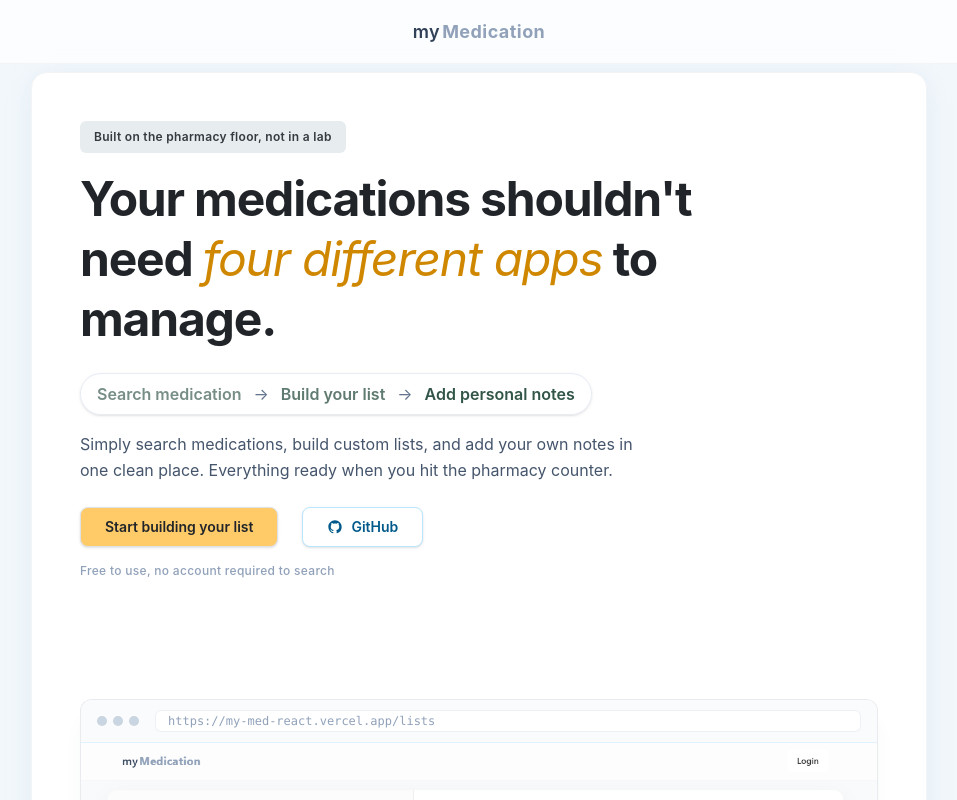
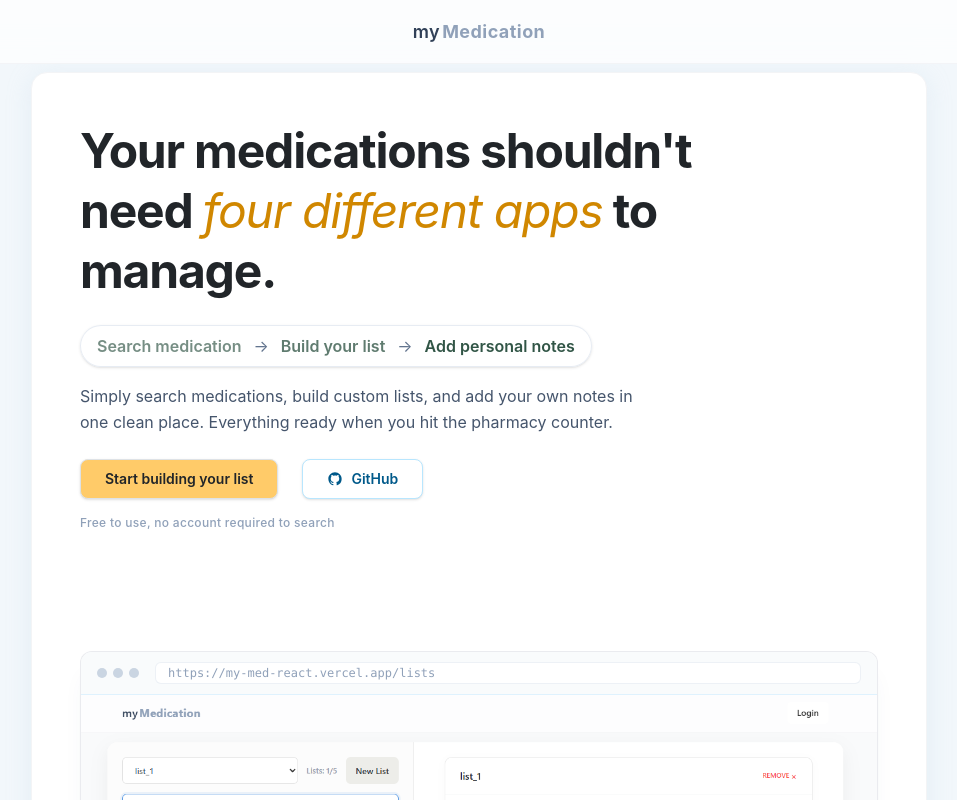
Before and after one commit to gawe0925/myMed_react, a React (Vite) app: page / in a window 1280 px wide. Shown: the top 800 px of the page, without its empty margins (161-1118 px from the left). Built offline with nearby package versions, Linux system fonts and the light colour scheme; no server answers; the database is empty.

Commit message:
update landing page

```diff
--- a/src/pages/LandingPage.jsx
+++ b/src/pages/LandingPage.jsx
@@ -21,9 +21,9 @@ export default function LandingPage() {
 
         {/* ================= HERO SECTION ================= */}
         <header className="flex flex-col items-start w-full">
-          <div className="mb-4 px-3.5 py-2 rounded-md bg-[#e7ecef] text-xs font-semibold text-[#343a40] tracking-wide">
+          {/* <div className="mb-4 px-3.5 py-2 rounded-md bg-[#e7ecef] text-xs font-semibold text-[#343a40] tracking-wide">
             Built on the pharmacy floor, not in a lab
-          </div>
+          </div> */}
 
           <h1 className="text-3xl sm:text-4xl md:text-5xl font-bold tracking-tight text-[#212529] leading-tight max-w-2xl">
             Your medications shouldn't need <em className="italic font-normal text-yellow-600">four different apps</em> to manage.
```
